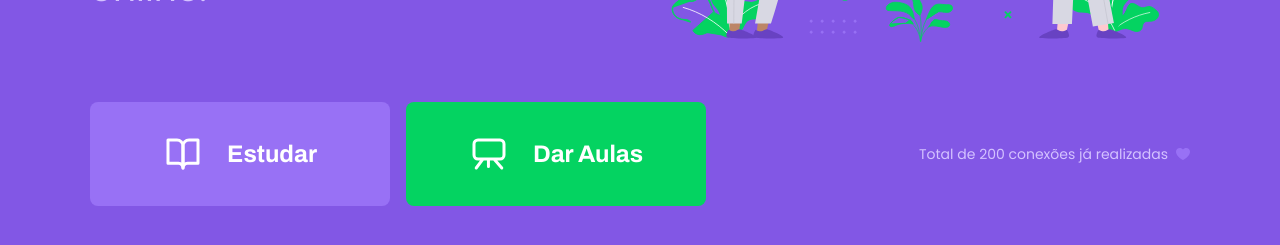
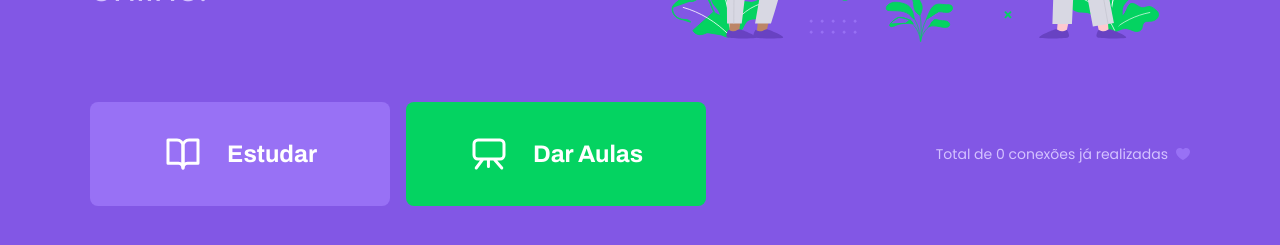
Before and after one commit to dotprestto/nlw-proffy-ap, a React (Create React App) app in the folder web/: page / in a window 1280 px wide. Shown: the part 421-666 px from the top of the page. Built offline with nearby package versions, Linux system fonts and the light colour scheme; no server answers.

Commit message:
colocando total de conexoes

```diff
--- a/web/src/pages/Landing/index.tsx
+++ b/web/src/pages/Landing/index.tsx
@@ -1,4 +1,4 @@
-import React from 'react'
+import React, { useState, useEffect } from 'react'
 import { Link } from 'react-router-dom'
 
 import logoImg from '../../assets/images/logo.svg'
@@ -9,8 +9,17 @@
 import purpleHeartIcon from '../../assets/images/icons/purple-heart.svg'
 
 import './styles.css'
+import api from '../../services/api'
 
 function Landing() {
+    const [totalConnections, setTotalConnections] = useState(0)
+
+    useEffect(() => {
+        api.get('connections').then(response => {
+            setTotalConnections(response.data.total)
+        })
+    }, [])
+
     return (
         <div id="page-landing">
            <div id="page-landing-content" className="container">
@@ -38,7 +47,7 @@
                 </div>
 
                 <span className="total-connections">
-                    Total de 200 conexões já realizadas
+                    Total de {totalConnections} conexões já realizadas
                     <img src={purpleHeartIcon} alt="Coração roxo"/>
                 </span>
            </div>
```
